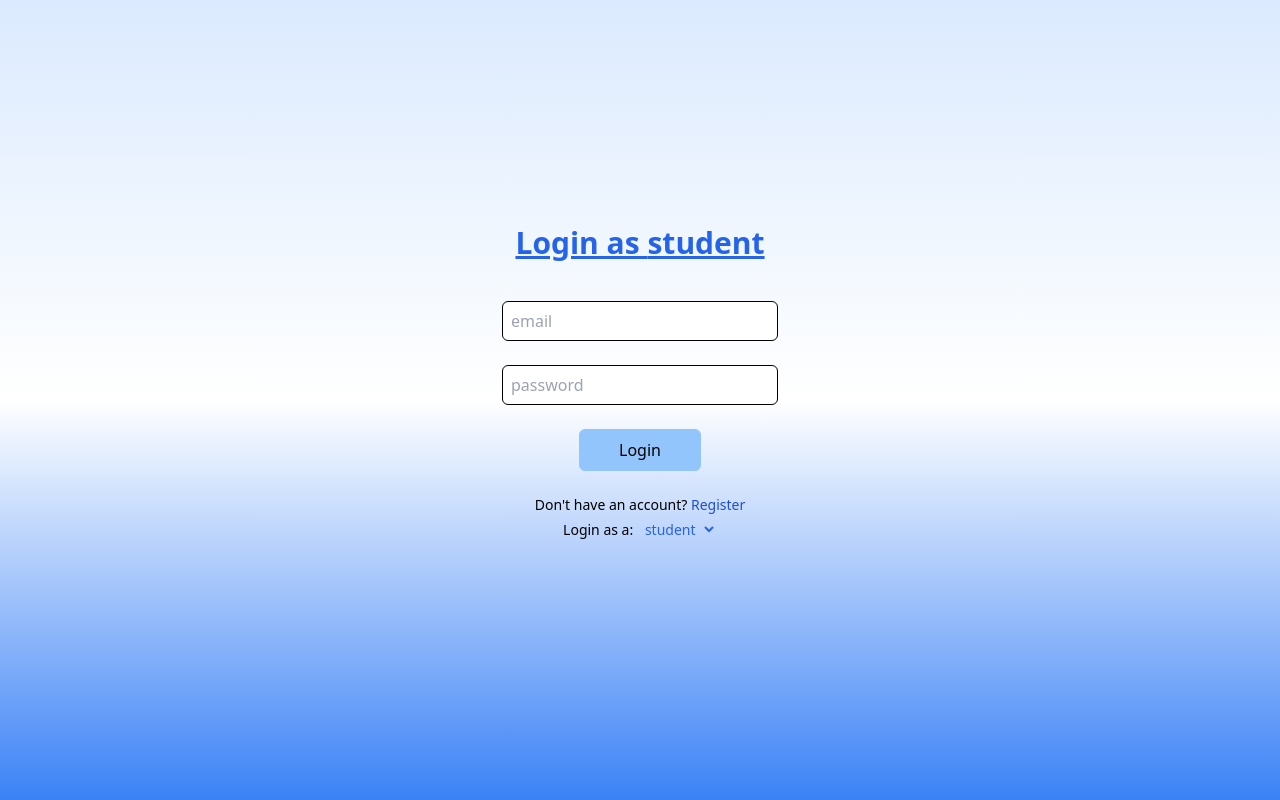
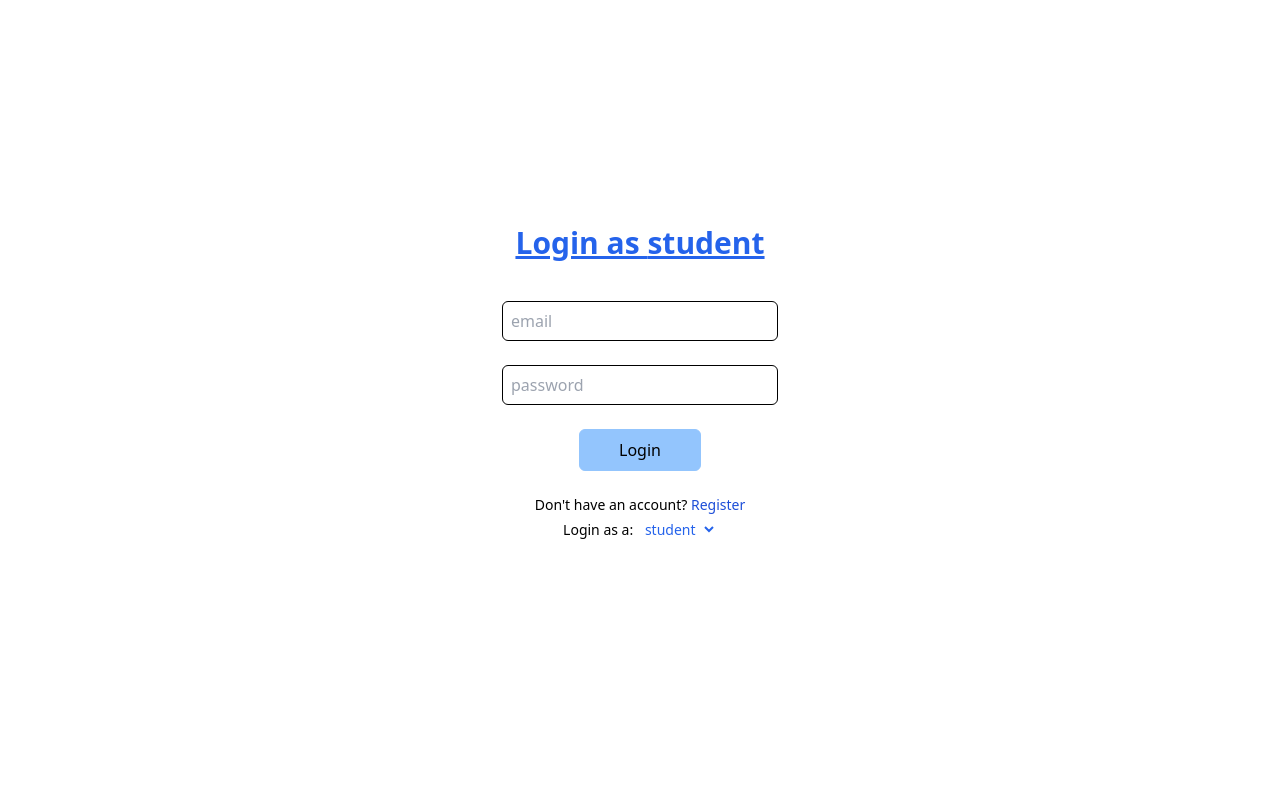
Before and after one commit to ALH-hub/mini-atlas-project, a React (Vite) app in the folder client/: page / in a window 1280 px wide. Built offline with nearby package versions, Linux system fonts and the light colour scheme; the HTML template or start-up script is replaced by a standard one.

Commit message:
login and register background modification

```diff
--- a/client/src/components/Login.jsx
+++ b/client/src/components/Login.jsx
@@ -58,8 +58,11 @@ const Login = () => {
     );
   };
 
+  {
+    /*bg-gradient-to-b from-blue-100 via-transparent to-blue-500*/
+  }
   return (
-    <div className='bg-gradient-to-b from-blue-100 via-transparent to-blue-500 h-screen flex justify-center items-center'>
+    <div className=' h-screen flex justify-center items-center'>
       <div className='flex flex-col items-center justify-center p-8 gap-2 bg-transparent w-1/2'>
         <h1 className='text-3xl font-bold underline text-blue-600'>
           Login as {role}
@@ -91,7 +94,7 @@ const Login = () => {
           >
             Login
           </button>
-          {error && <span className='text-red-500 tex-sm'>{error}</span>}
+          {error && <span className='text-red-500 text-xs'>{error}</span>}
           <div className='flex flex-col items-center'>
             <span className='text-sm'>
               Don&apos;t have an account?{' '}
--- a/client/src/components/Register.jsx
+++ b/client/src/components/Register.jsx
@@ -37,7 +37,7 @@ const Register = () => {
   };
 
   return (
-    <div className='bg-gradient-to-b from-blue-100 via-transparent to-blue-500 h-screen flex justify-center items-center'>
+    <div className='h-screen flex justify-center items-center'>
       <div className='flex flex-col items-center justify-center p-8 gap-2 bg-transparent w-1/2'>
         <h1 className='text-3xl font-bold underline text-blue-600'>Register</h1>
         <form
```
